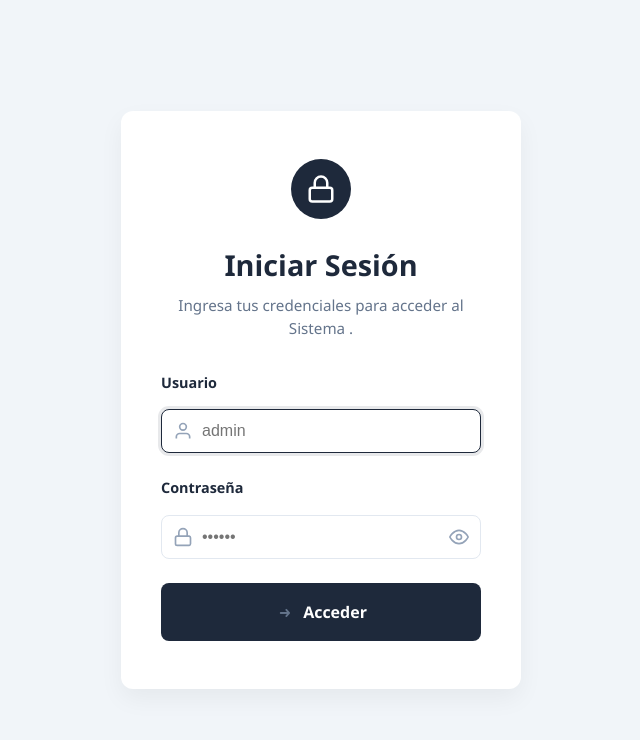
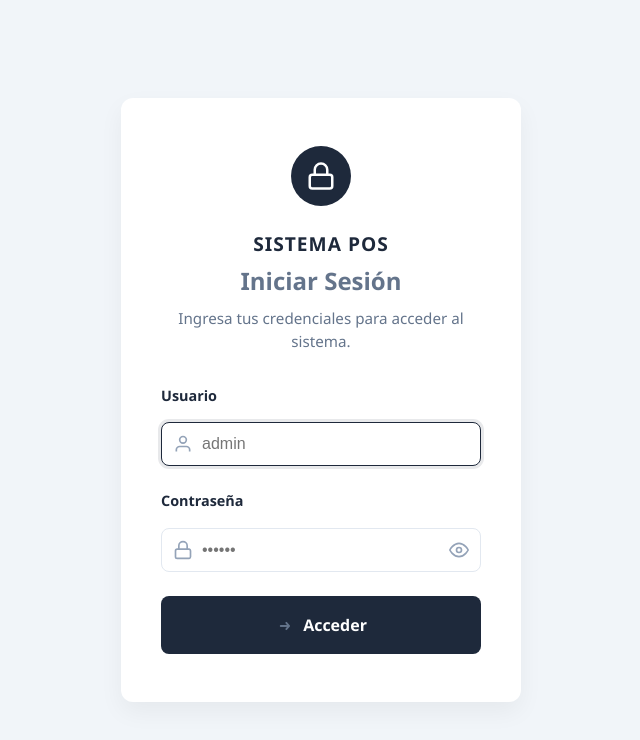
Before and after one commit to erendon25/pos-abarrotes, a React (Vite) app: page / in a window 1280 px wide. Shown: the top 740 px of the page, without its empty margins (319-959 px from the left). Built offline with nearby package versions, Linux system fonts and the light colour scheme; no server answers; the database is empty.

Commit message:
feat: Implement core application structure and UI components for a new POS system.

```diff
--- a/src/components/Login.css
+++ b/src/components/Login.css
@@ -11,7 +11,7 @@
   background: white;
   padding: 3rem 2.5rem;
   border-radius: 12px;
-  box-shadow: 0 10px 25px rgba(0,0,0,0.05);
+  box-shadow: 0 10px 25px rgba(0, 0, 0, 0.05);
   width: 100%;
   max-width: 400px;
   text-align: center;
@@ -34,11 +34,20 @@
   height: 30px;
 }
 
+.login-store-name {
+  font-size: 1.2rem;
+  color: #1e293b;
+  margin-bottom: 0.25rem;
+  font-weight: 800;
+  text-transform: uppercase;
+  letter-spacing: 1px;
+}
+
 .login-card h2 {
-  font-size: 1.8rem;
-  color: #1e293b;
+  font-size: 1.5rem;
+  color: #64748b;
   margin-bottom: 0.5rem;
-  font-weight: 700;
+  font-weight: 600;
 }
 
 .login-subtitle {
--- a/src/components/Login.tsx
+++ b/src/components/Login.tsx
@@ -40,8 +40,9 @@ export default function Login({ onLogin, usuarios }: LoginProps) {
                     </svg>
                 </div>
 
+                <h1 className="login-store-name">{localStorage.getItem('pos_empresa') ? JSON.parse(localStorage.getItem('pos_empresa')!).nombre : 'SISTEMA POS'}</h1>
                 <h2>Iniciar Sesión</h2>
-                <p className="login-subtitle">Ingresa tus credenciales para acceder al Sistema .</p>
+                <p className="login-subtitle">Ingresa tus credenciales para acceder al sistema.</p>
 
                 <form onSubmit={handleSubmit}>
                     <div className="form-group">
--- a/src/components/Sidebar.tsx
+++ b/src/components/Sidebar.tsx
@@ -25,7 +25,7 @@ export default function Sidebar({ vistaActual, cambiarVista, usuario, cerrarSesi
                         <line x1="12" y1="22.08" x2="12" y2="12"></line>
                     </svg>
                 </div>
-                <h1>Inventarios PRO</h1>
+                <h1>{localStorage.getItem('pos_empresa') ? JSON.parse(localStorage.getItem('pos_empresa')!).nombre : 'Sistema POS'}</h1>
             </div>
 
             <nav className="sidebar-nav">
```
